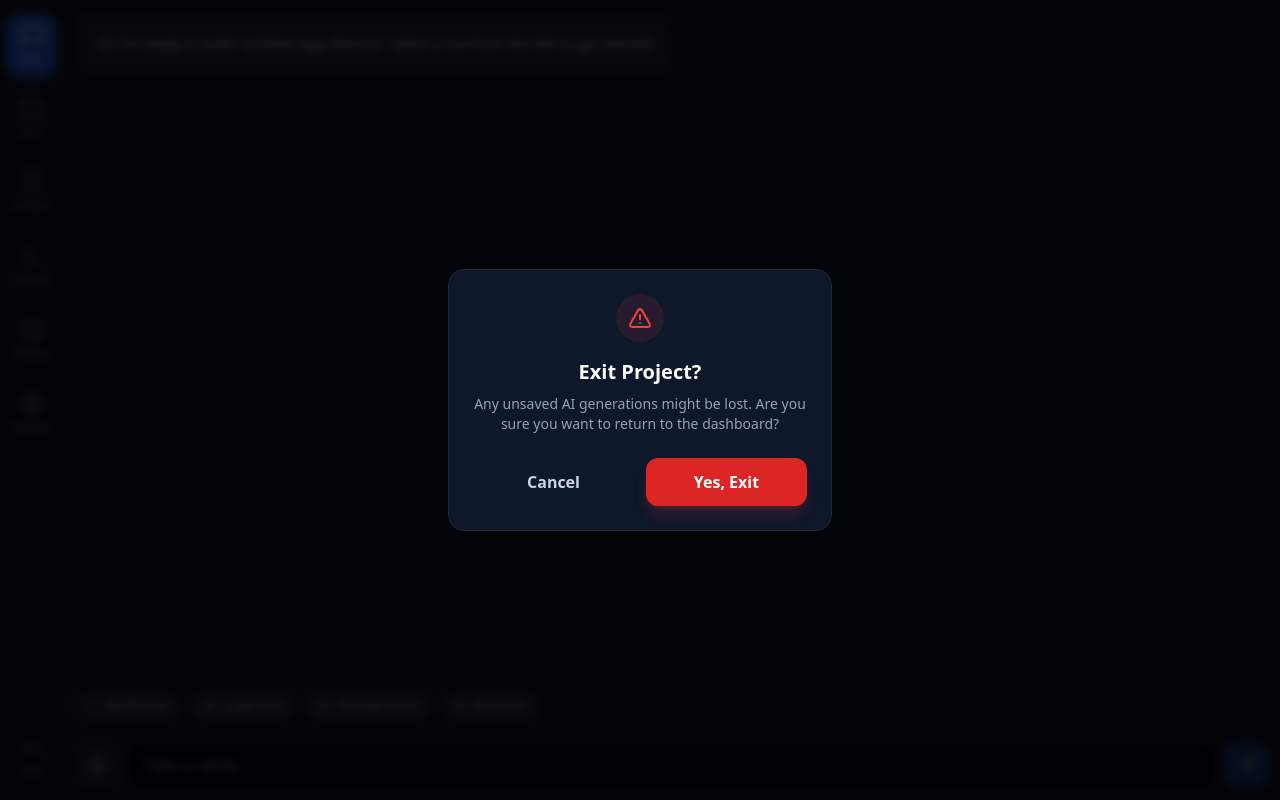
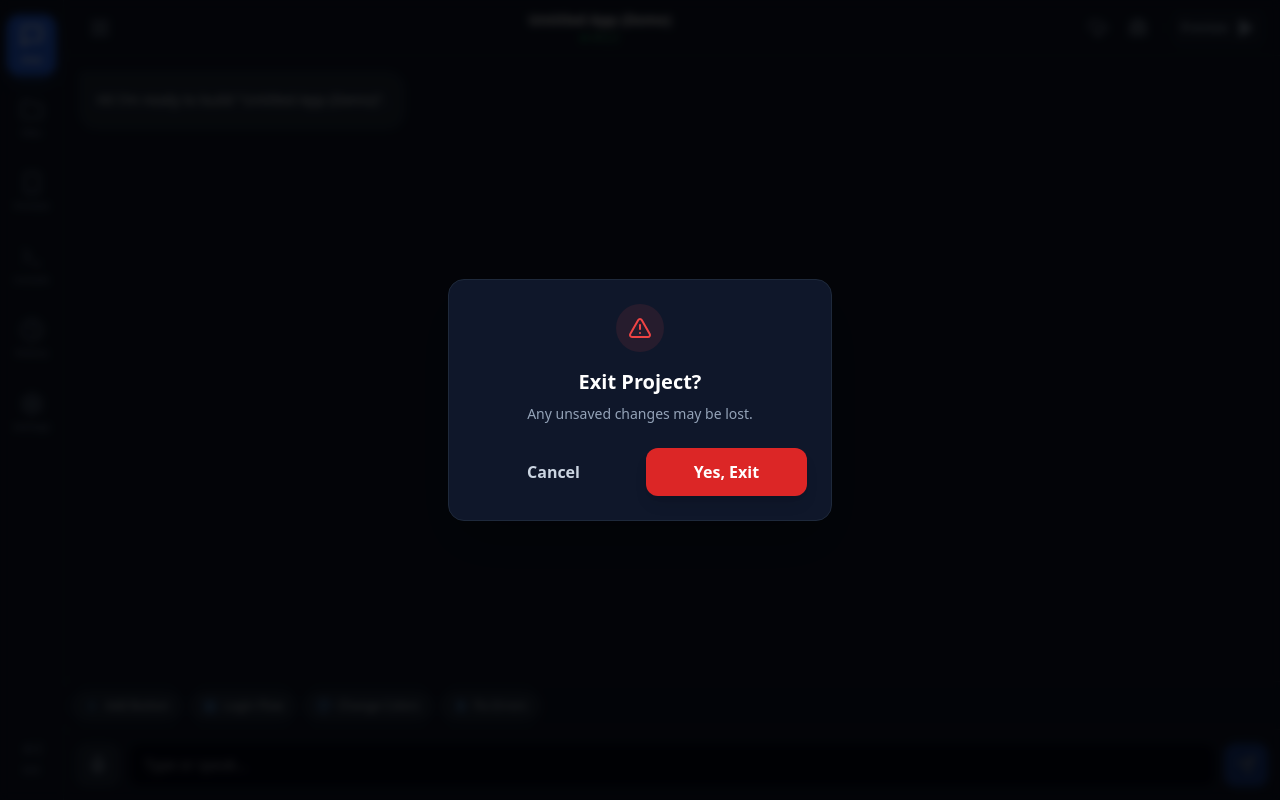
Before and after one commit to markolybrx/APK-Builder, a Next.js app: page /dashboard/1 in a window 1280 px wide. Both pictures are taken after a click on the button "Exit". Built offline with nearby package versions, Linux system fonts and the light colour scheme; no server answers; the database is empty.

Commit message:
Update WorkspaceUI.js

```diff
--- a/app/dashboard/[projectID]/WorkspaceUI.js
+++ b/app/dashboard/[projectID]/WorkspaceUI.js
@@ -1,7 +1,7 @@
 "use client";
 
 import { useState } from "react";
-import { useRouter } from "next/navigation"; // To route back to dashboard
+import { useRouter } from "next/navigation";
 import { AlertTriangle } from "lucide-react";
 
 import NavigationRail from "./components/NavigationRail";
@@ -9,35 +9,40 @@ import ChatInterface from "./components/ChatInterface";
 import FileExplorer from "./components/FileExplorer";
 import PreviewPane from "./components/PreviewPane";
 import Terminal from "./components/Terminal";
-import HistoryView from "./components/HistoryView"; // Imported
-import SettingsView from "./components/SettingsView"; // Imported
+import Header from "./components/Header";
+import HistoryView from "./components/HistoryView";
+import SettingsView from "./components/SettingsView";
+import RepoConverter from "./components/RepoConverter"; // <--- NEW IMPORT
 
 export default function WorkspaceUI({ project }) {
   const router = useRouter();
 
   // --- STATE ---
   const [activeView, setActiveView] = useState('chat');
-  const [isExitModalOpen, setIsExitModalOpen] = useState(false); // Modal State
+  const [isExitModalOpen, setIsExitModalOpen] = useState(false);
+  const [isConverterOpen, setIsConverterOpen] = useState(false); // <--- CONVERTER STATE
 
   const [messages, setMessages] = useState([
-    { role: 'ai', text: `Hi! I'm ready to build "${project?.name || 'your app'}". Select a tool from the left to get started!` },
+    { role: 'ai', text: `Hi! I'm ready to build "${project?.name || 'your app'}".` },
   ]);
 
-  // Shared State
   const [previewMode, setPreviewMode] = useState('live');
 
   // Utils
   const triggerHaptic = () => {
-    if (typeof navigator !== 'undefined' && navigator.vibrate) {
-      navigator.vibrate(50);
-    }
+    if (typeof navigator !== 'undefined' && navigator.vibrate) navigator.vibrate(50);
   };
 
-  // Exit Logic
   const handleExitConfirm = () => {
     triggerHaptic();
-    // Redirect to Dashboard List
     router.push('/dashboard');
+  };
+
+  const handleConvertSuccess = () => {
+    // In a real app, this would reload the project data
+    setMessages(prev => [...prev, { role: 'ai', text: "Repository imported successfully! I've converted the logic to Android. Check the Files tab." }]);
+    setIsConverterOpen(false);
+    setActiveView('files'); // Switch to files to show the result
   };
 
   return (
@@ -47,22 +52,30 @@ export default function WorkspaceUI({ project }) {
       <NavigationRail
         activeView={activeView}
         setActiveView={setActiveView}
-        onExit={() => setIsExitModalOpen(true)} // Open Modal
+        onExit={() => setIsExitModalOpen(true)}
         triggerHaptic={triggerHaptic}
       />
 
       {/* 2. MAIN CONTENT AREA */}
       <div className="flex-1 flex flex-col min-w-0 bg-[#0f172a] relative">
 
+        {/* HEADER (Now has Import Button) */}
+        <Header
+          project={project}
+          leftOpen={activeView === 'files'} // Just for visual sync, optional
+          setLeftOpen={() => setActiveView('files')}
+          rightOpen={activeView === 'preview'}
+          setRightOpen={() => setActiveView(activeView === 'preview' ? 'chat' : 'preview')}
+          triggerHaptic={triggerHaptic}
+          onImportClick={() => setIsConverterOpen(true)} // <--- TRIGGER
+        />
+
         {/* VIEW: CHAT */}
         {activeView === 'chat' && (
            <ChatInterface
               messages={messages}
               setMessages={setMessages}
-              setPreviewMode={(mode) => {
-                  setPreviewMode(mode);
-                  setActiveView('preview');
-              }}
+              setPreviewMode={(mode) => { setPreviewMode(mode); setActiveView('preview'); }}
               triggerHaptic={triggerHaptic}
            />
         )}
@@ -82,49 +95,42 @@ export default function WorkspaceUI({ project }) {
         {/* VIEW: TERMINAL */}
         {activeView === 'terminal' && (
            <div className="h-full w-full">
-             <Terminal isOpen={true} setIsOpen={()=>{}} isFullView={true} triggerHaptic={triggerHaptic} />
+             <Terminal triggerHaptic={triggerHaptic} />
            </div>
         )}
 
-        {/* VIEW: HISTORY */}
         {activeView === 'history' && <HistoryView triggerHaptic={triggerHaptic} />}
-
-        {/* VIEW: SETTINGS */}
         {activeView === 'settings' && <SettingsView project={project} triggerHaptic={triggerHaptic} />}
 
       </div>
 
-      {/* --- EXIT CONFIRMATION MODAL --- */}
+      {/* --- MODALS --- */}
+
+      {/* 1. EXIT CONFIRMATION */}
       {isExitModalOpen && (
         <div className="absolute inset-0 z-[200] bg-black/80 backdrop-blur-sm flex items-center justify-center p-4">
-          <div className="bg-slate-900 border border-slate-800 p-6 rounded-2xl shadow-2xl max-w-sm w-full animate-in zoom-in-95 duration-200">
+          <div className="bg-slate-900 border border-slate-800 p-6 rounded-2xl shadow-2xl max-w-sm w-full">
             <div className="w-12 h-12 bg-red-500/10 rounded-full flex items-center justify-center mb-4 mx-auto">
                <AlertTriangle className="w-6 h-6 text-red-500" />
             </div>
-
             <h3 className="text-xl font-bold text-white text-center mb-2">Exit Project?</h3>
-            <p className="text-slate-400 text-center text-sm mb-6">
-              Any unsaved AI generations might be lost. Are you sure you want to return to the dashboard?
-            </p>
-
+            <p className="text-slate-400 text-center text-sm mb-6">Any unsaved changes may be lost.</p>
             <div className="flex gap-3">
-              <button
-                onClick={() => setIsExitModalOpen(false)}
-                className="flex-1 py-3 text-slate-300 font-bold hover:bg-slate-800 rounded-xl transition-colors"
-              >
-                Cancel
-              </button>
-              <button
-                onClick={handleExitConfirm}
-                className="flex-1 py-3 bg-red-600 text-white font-bold hover:bg-red-500 rounded-xl shadow-lg shadow-red-500/20 transition-colors"
-              >
-                Yes, Exit
-              </button>
+              <button onClick={() => setIsExitModalOpen(false)} className="flex-1 py-3 text-slate-300 font-bold hover:bg-slate-800 rounded-xl">Cancel</button>
+              <button onClick={handleExitConfirm} className="flex-1 py-3 bg-red-600 text-white font-bold rounded-xl shadow-lg">Yes, Exit</button>
             </div>
           </div>
         </div>
       )}
 
+      {/* 2. REPO CONVERTER MODAL (NEW) */}
+      <RepoConverter
+        isOpen={isConverterOpen}
+        onClose={() => setIsConverterOpen(false)}
+        onConvertSuccess={handleConvertSuccess}
+        triggerHaptic={triggerHaptic}
+      />
+
     </div>
   );
 }
```
